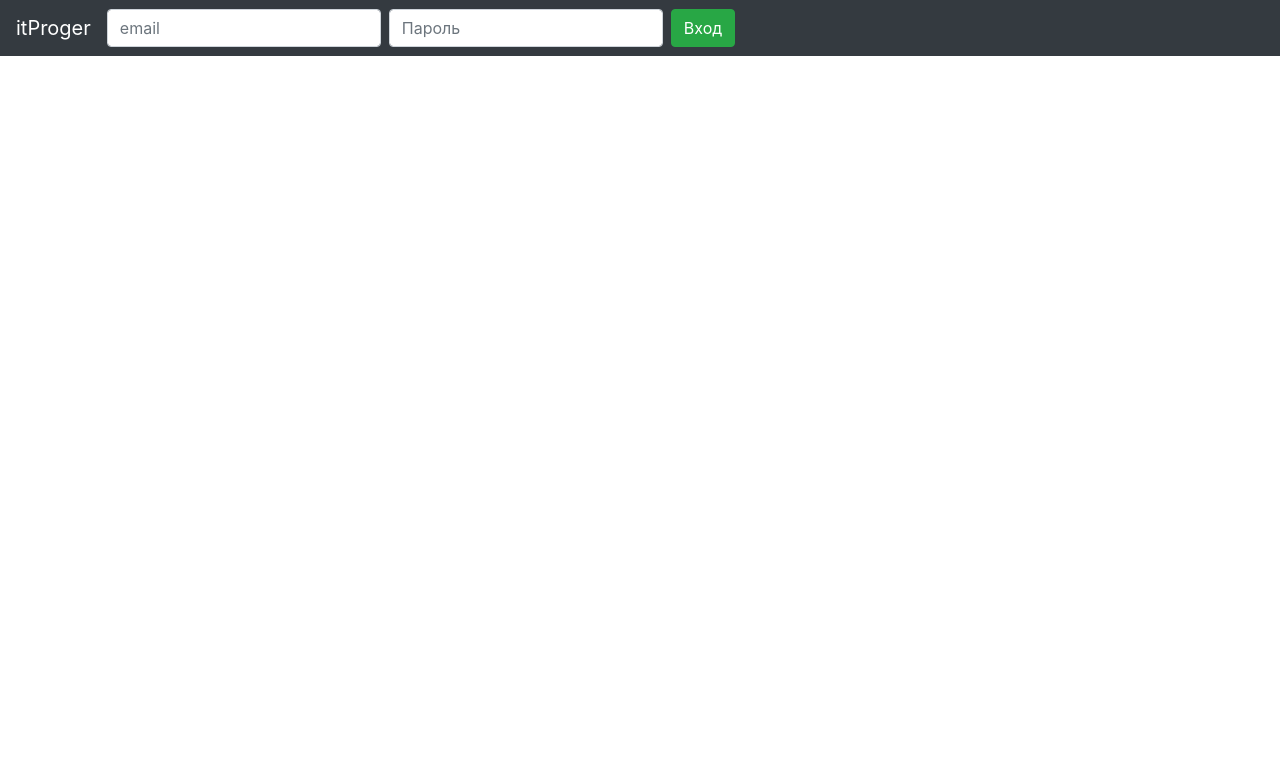
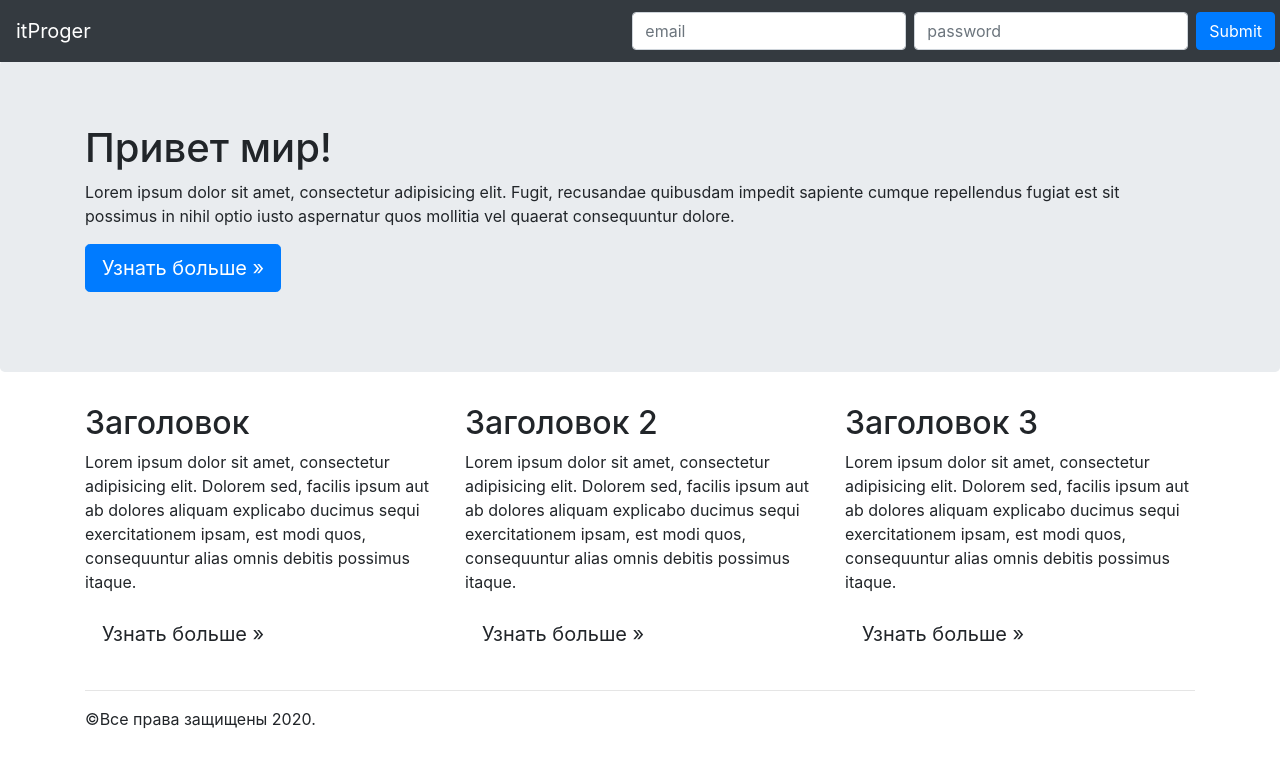
Before and after one commit to Nike2406/Bootstrap_itProger, a plain HTML site: page Exercise_15/bootstrap4.html in a window 1280 px wide. Drawn offline with nearby package versions, Linux system fonts and the light colour scheme.

Commit message:
add sites on bootstrap 3 & 4 (not complete)

```diff
--- a/Exercise_15/bootstrap4.html
+++ b/Exercise_15/bootstrap4.html
@@ -8,48 +8,70 @@
 </head>
 
 <body>
-<nav class="navbar navbar-expand-lg navbar-dark bg-dark fixed-top">
-  <a class="navbar-brand" href="#">itProger</a>
-  <button class="navbar-toggler" type="button" data-toggle="collapse" data-target="#navbarSupportedContent">
+     <nav class="navbar navbar-expand-md navbar-dark bg-dark fixed-top">
+
+    <a href="#" class="navbar-brand">itProger</a>
+
+    <button class="navbar-toggler" data-toggle="collapse"
+     data-target="#nav-content">
       <span class="navbar-toggler-icon"></span>
     </button>
 
-  <div class="collapse navbar-collapse" id="navbarSupportedContent">
-<!--
-    <div class="input-group mb-3">
-  <div class="input-group-prepend">
-    <span class="input-group-text" id="basic-addon1">@</span>
+     <div class="collapse navbar-collapse justify-content-end" id="nav-content">
+
+   <form class="form-inline">
+   <div class="row">
+  <div class="form-group m-1">
+
+    <input type="email" class="form-control" id="exampleInputEmail1" placeholder="email" aria-describedby="emailHelp">
+
   </div>
-  <input type="text" class="form-control" placeholder="Имя пользователя" aria-label="Имя пользователя" aria-describedby="basic-addon1">
+  <div class="form-group m-1">
+
+    <input type="password" class="form-control" placeholder="password" id="exampleInputPassword1">
   </div>
 
-<div class="input-group mb-3">
-  <input type="text" class="form-control" placeholder="Имя получателя" aria-label="Имя получателя" aria-describedby="basic-addon2">
-  <div class="input-group-append">
-    <span class="input-group-text" id="basic-addon2">@example.com</span>
+  <button type="submit" class="btn btn-primary m-1">Submit</button>
+  </div>
+</form>
+    </div>
+
+  </nav>
+
+
+
+
+  <div class="jumbotron" style="margin-top: 60px">
+      <div class="container">
+        <h1>Привет мир!</h1>
+        <p>Lorem ipsum dolor sit amet, consectetur adipisicing elit. Fugit, recusandae quibusdam impedit sapiente cumque repellendus fugiat est sit possimus in nihil optio iusto aspernatur quos mollitia vel quaerat consequuntur dolore.</p>
+        <p><a href="#" class="btn btn-primary btn-lg">Узнать больше &raquo;</a></p>
       </div>
     </div>
--->
 
-        <form class="form-inline my-2 my-lg-0">
-          <div class="form-group">
-            <input type="text" placeholder="email" class="form-control mr-sm-2">
+    <div class="container">
+      <div class="row">
+        <div class="col-md-4">
+          <h2>Заголовок</h2>
+          <p>Lorem ipsum dolor sit amet, consectetur adipisicing elit. Dolorem sed, facilis ipsum aut ab dolores aliquam explicabo ducimus sequi exercitationem ipsam, est modi quos, consequuntur alias omnis debitis possimus itaque.</p>
+          <p><a href="#" class="btn btn-default btn-lg">Узнать больше &raquo;</a></p>
         </div>
-          <div class="form-group">
-            <input type="password" placeholder="Пароль" class="form-control mr-sm-2">
+        <div class="col-md-4">
+          <h2>Заголовок 2</h2>
+          <p>Lorem ipsum dolor sit amet, consectetur adipisicing elit. Dolorem sed, facilis ipsum aut ab dolores aliquam explicabo ducimus sequi exercitationem ipsam, est modi quos, consequuntur alias omnis debitis possimus itaque.</p>
+          <p><a href="#" class="btn btn-default btn-lg">Узнать больше &raquo;</a></p>
         </div>
-          <button type="submit" class="btn btn-success">Вход</button>
-        </form>
-
-
-<!--
-    <form class="form-inline my-2 my-lg-0">
-      <input class="form-control mr-sm-2" type="search" placeholder="Search" aria-label="Search">
-      <button class="btn btn-outline-success my-2 my-sm-0" type="submit">Search</button>
-    </form>
--->
+        <div class="col-md-4">
+          <h2>Заголовок 3</h2>
+          <p>Lorem ipsum dolor sit amet, consectetur adipisicing elit. Dolorem sed, facilis ipsum aut ab dolores aliquam explicabo ducimus sequi exercitationem ipsam, est modi quos, consequuntur alias omnis debitis possimus itaque.</p>
+          <p><a href="#" class="btn btn-default btn-lg">Узнать больше &raquo;</a></p>
         </div>
-</nav>
+      </div>
+      <hr>
+      <footer>
+        <p>&copy;Все права защищены 2020.</p>
+      </footer>
+    </div>
 
 
 
```
Lines whose indentation alone changed are shown as unchanged.
